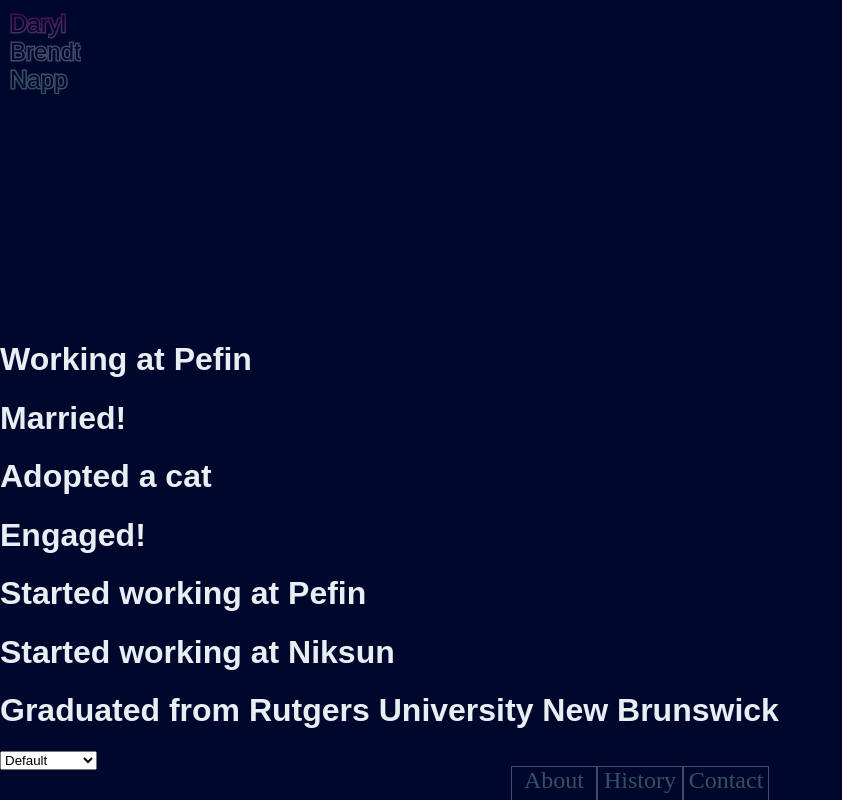
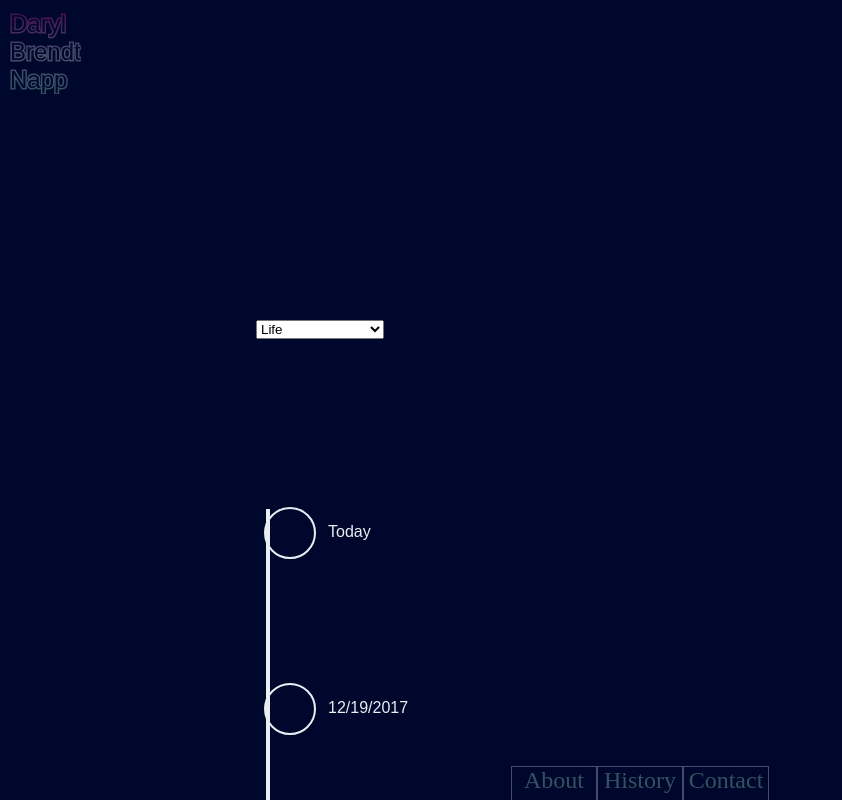
Before and after one commit to dbnapp/dbnapp.github.io, a React app: page /history in a window 1280 px wide. Shown: the whole page, without its empty margins (0-842 px from the left). Built offline with nearby package versions, Linux system fonts and the light colour scheme.

Commit message:
timeline styles

```diff
--- a/src/components/HistoryPage.jsx
+++ b/src/components/HistoryPage.jsx
@@ -3,7 +3,7 @@ import Timeline from './Timeline';
 
 const events = [
   {
-    date: 'today',
+    date: 'Today',
     title: 'Working at Pefin',
     type: 'employment',
     keywords: ['JavaScript', 'ReactJS', 'Redux', 'KnockoutJS'],
@@ -14,7 +14,7 @@ const events = [
   {
     date: '12/19/2017',
     title: 'Married!',
-    description: 'We had a wedding with a christmas theme.',
+    description: 'We had a wedding with a Christmas theme.',
     images: [],
   },
   {
@@ -26,7 +26,7 @@ const events = [
   {
     date: '12/25/2016',
     title: 'Engaged!',
-    description: 'We adopted a new furry little guy. His name is Stefan!',
+    description: 'We got engaged on Christmas. You can probably tell we enjoy this time of year.',
     images: [],
   },
   {
--- a/src/components/Timeline.jsx
+++ b/src/components/Timeline.jsx
@@ -2,26 +2,107 @@ import React, { useState, useCallback, useMemo } from 'react';
 import PropTypes from 'prop-types';
 import styled from 'styled-components';
 
-const TimelineContainer = styled.div``;
+const TimelineContainer = styled.div`
+  position: absolute;
+  opacity: 0;
+  padding: 0 5% 20em;
+  transition: all 1s;
+
+  @media (min-width: 768px) {
+    padding: 0 20% 20em;
+  }
+
+  &.appear {
+    opacity: 0;
+    transform: translateY(10%);
+  }
+
+  &.enter {
+    opacity: 0;
+    transform: translateY(10%);
+  }
+
+  &.enter-done {
+    opacity: 1;
+    transform: translateY(0%);
+  }
+
+  &.exit {
+    opacity: 0;
+    transform: translateY(10%);
+  }
+
+  &.exit-done {
+    opacity: 0;
+    transform: translateY(10%);
+  }
+`;
 
 const TimelineFilter = styled.select``;
 
-const EventNode = styled.div``;
+const EventNode = styled.section`
+  margin: 10em 0;
+  padding: 0.5em;
+`;
+
+const EventNodeIcon = styled.div`
+  position: absolute;
+  width: 3em;
+  height: 3em;
+  border: 2px solid;
+  border-radius: 50%;
+  :after {
+    content: '';
+    display: inline-block;
+    height: 350px;
+    border: 2px solid;
+  }
+`;
+
+const Date = styled.div`
+  position: absolute;
+  transform: translate(4em, 1em);
+`;
 
 const Title = styled.h1``;
 
-const renderEvent = (event, i) => (
-  <EventNode key={i}>
-    <Title>{event.title}</Title>
-  </EventNode>
-);
+const Keywords = styled.ul``;
+const Keyword = styled.li``;
+
+const Description = styled.p``;
+
+const renderEvent = (event) => {
+  let keywords = null;
+  let descriptions = null;
+  const hasMultilineDescription = event.description && event.description instanceof Array;
+
+  if (event.keywords) {
+    keywords = event.keywords.map(kw => <Keyword key={kw}>{kw}</Keyword>);
+  }
+
+  if (hasMultilineDescription) {
+    descriptions = event.description.map(desc => <Description key={desc}>{desc}</Description>);
+  } else if (event.description) {
+    descriptions = <Description>{event.description}</Description>;
+  }
+
+  return (
+    <EventNode key={event.date}>
+      <EventNodeIcon />
+      <Date>{event.date}</Date>
+      {/* <Title>{event.title}</Title>
+      {keywords && <Keywords>{event.keywords}</Keywords>}
+      {descriptions} */}
+    </EventNode>
+  );
+};
 
 const Timeline = ({ events }) => {
-  const [filter, updateFilter] = useState('default');
+  const [filter, updateFilter] = useState('life');
 
   const eventNodes = useMemo(() => {
     let filteredEvents = events;
-    if (filter !== 'default') {
+    if (filter !== 'life') {
       filteredEvents = events.filter(event => event.type === filter);
     }
     return filteredEvents.map(renderEvent);
@@ -31,11 +112,11 @@ const Timeline = ({ events }) => {
 
   return (
     <TimelineContainer>
+      <TimelineFilter value={filter} onChange={filterCallback}>
+        <option value="life">Life</option>
+        <option value="employment">Employment Only</option>
+      </TimelineFilter>
       {eventNodes}
-      <TimelineFilter value={filter} onChange={filterCallback}>
-        <option value="default">Default</option>
-        <option value="employment">Employment</option>
-      </TimelineFilter>
     </TimelineContainer>
   );
 };
```
